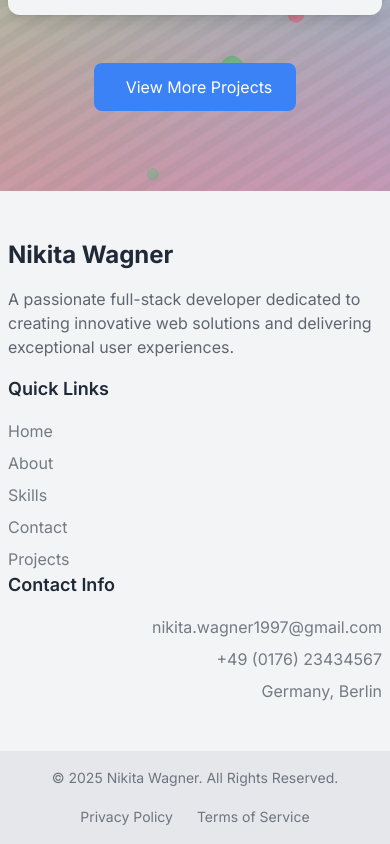
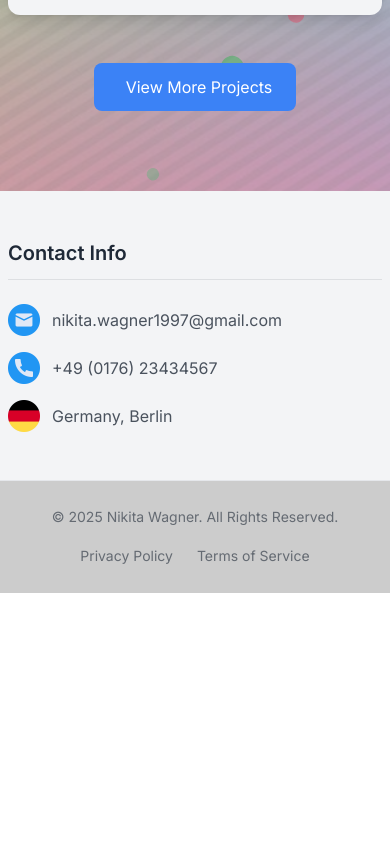
Before and after one commit to NikitaKonkov/Portfolio-React-Next, a Next.js app: page / in a window 390 px wide. Shown: the part 7212-8056 px from the top of the page. After the commit the page ends 7805 px from the top, so only its background shows below. Built offline with nearby package versions, Linux system fonts and the light colour scheme.

Commit message:
Footer rework, remove redundent code

```diff
--- a/app/components/Footer/Footer.jsx
+++ b/app/components/Footer/Footer.jsx
@@ -1,6 +1,5 @@
 "use client";
 import React from 'react';
-import FooterHeader from './FooterHeader';
 import FooterContent from './FooterContent';
 import FooterBottomBar from './FooterBottomBar';
 
--- a/app/components/Footer/FooterBottomBar.jsx
+++ b/app/components/Footer/FooterBottomBar.jsx
@@ -7,7 +7,7 @@ const legalLinks = [
 ];
 
 const FooterBottomBar = ({ year }) => (
-  <div className="bg-gray-200 dark:bg-dark-primary border-t dark:border-dark-secondary">
+  <div className="bg-light-primary text-dark-text  dark:bg-dark-primary border-t dark:border-dark-secondary">
     <div className="max-w-7xl mx-auto px-4 sm:px-6 lg:px-8 py-4">
       <div className="flex flex-col md:flex-row justify-between items-center">
         <p className="text-light-text/60 dark:text-dark-text/60 text-sm">
--- a/app/components/Footer/FooterContactInfo.jsx
+++ b/app/components/Footer/FooterContactInfo.jsx
@@ -1,26 +1,39 @@
 import React from 'react';
 
-const FooterContactInfo = ({ items }) => (
+const FooterContactInfo = ({ items, title = "Contact Info" }) => (
   <div className="col-span-1">
-    <h3 className="text-lg font-semibold text-light-text dark:text-dark-text mb-4">Contact Info</h3>
-    <ul className="space-y-2">
+    <h3 className="text-xl font-semibold text-light-text dark:text-dark-text mb-6 border-b border-light-text/10 dark:border-dark-text/10 pb-3">
+      {title}
+    </h3>
+
+    <ul className="space-y-4 list-none">
       {items.map((item, index) => (
-        <li key={index} className="flex items-center space-x-2">
-          <i className={`${item.icon} text-light-text/50 dark:text-dark-text/50`}></i>
+        <li key={`contact-${index}`} className="flex items-center group">
+          <div className="flex-shrink-0 w-8 h-8 flex items-center justify-center rounded-full bg-light-accent/10 dark:bg-dark-accent/10 mr-3">
+            <img src={item.icon} alt="Icon Description" className="w-full h-full object-contain" />
+          </div>
+          <div className="flex-1">
             {item.isLink ? (
               <a
                 href={item.url}
-              className="text-light-text/60 dark:text-dark-text/60 hover:text-light-accent dark:hover:text-dark-accent transition-colors duration-300"
+                className="text-light-text/80 dark:text-dark-text/80 hover:text-light-accent dark:hover:text-dark-accent transition-colors duration-300 inline-block"
+                aria-label={`Contact via ${item.content}`}
+                rel={item.url.startsWith('http') ? "noopener noreferrer" : undefined}
+                target={item.url.startsWith('http') ? "_blank" : undefined}
               >
                 {item.content}
               </a>
             ) : (
-            <span className="text-light-text/60 dark:text-dark-text/60">{item.content}</span>
+              <span className="text-light-text/80 dark:text-dark-text/80">
+                {item.content}
+              </span>
             )}
+          </div>
         </li>
       ))}
     </ul>
   </div>
 );
 
+
 export default FooterContactInfo;
--- a/app/components/Footer/FooterContent.jsx
+++ b/app/components/Footer/FooterContent.jsx
@@ -1,32 +1,13 @@
 import React from 'react';
-import FooterHeader from './FooterHeader';
-import FooterSocialLinks from './FooterSocialLinks';
-import FooterQuickLinks from './FooterQuickLinks';
 import FooterContactInfo from './FooterContactInfo';
-import { socialLinks, quickLinks, contactInfo } from './content';
+import { contactInfo } from './content';
 
 const FooterContent = () => {
-  const handleNavClick = (e, section) => {
-    e.preventDefault();
-    if (section === 'home') {
-      window.scrollTo({
-        top: 0,
-        behavior: 'smooth'
-      });
-    } else {
-      const element = document.getElementById(section);
-      if (element) {
-        element.scrollIntoView({ behavior: 'smooth' });
-      }
-    }
-  };
+
 
   return (
     <div className="max-w-7xl mx-auto px-4 sm:px-6 lg:px-8 py-12">
       <div className="grid grid-cols-1 md:grid-cols-4 gap-8">
-        <FooterHeader />
-        <FooterSocialLinks links={socialLinks} />
-        <FooterQuickLinks links={quickLinks} handleClick={handleNavClick} />
         <FooterContactInfo items={contactInfo} />
       </div>
     </div>
--- a/app/components/Footer/FooterHeader.jsx
+++ /dev/null
@@ -1,13 +0,0 @@
-import React from 'react';
-
-const FooterHeader = () => (
-  <div className="col-span-1 md:col-span-2">
-    <h3 className="text-2xl font-bold text-light-text dark:text-dark-text mb-4">Nikita Wagner</h3>
-    <p className="text-light-text/70 dark:text-dark-text/70 mb-4">
-      A passionate full-stack developer dedicated to creating innovative web solutions
-      and delivering exceptional user experiences.
-    </p>
-  </div>
-);
-
-export default FooterHeader;
--- a/app/components/Footer/FooterQuickLinks.jsx
+++ /dev/null
@@ -1,22 +0,0 @@
-import React from 'react';
-
-const FooterQuickLinks = ({ links, handleClick }) => (
-  <div className="col-span-1">
-    <h3 className="text-lg font-semibold text-light-text dark:text-dark-text mb-4">Quick Links</h3>
-    <ul className="space-y-2">
-      {links.map((link, index) => (
-        <li key={index}>
-          <a
-            href={link.url}
-            onClick={(e) => handleClick(e, link.label.toLowerCase())}
-            className="text-light-text/60 dark:text-dark-text/60 hover:text-light-accent dark:hover:text-dark-accent transition-colors duration-300"
-          >
-            {link.label}
-          </a>
-        </li>
-      ))}
-    </ul>
-  </div>
-);
-
-export default FooterQuickLinks;
--- a/app/components/Footer/FooterSocialLinks.jsx
+++ /dev/null
@@ -1,19 +0,0 @@
-import React from 'react';
-
-const FooterSocialLinks = ({ links }) => (
-  <div className="flex space-x-4">
-    {links.map((link, index) => (
-      <a
-        key={index}
-        href={link.url}
-        target="_blank"
-        rel="noopener noreferrer"
-        className="text-light-text/60 dark:text-dark-text/60 hover:text-light-accent dark:hover:text-dark-accent transition-colors duration-300"
-      >
-        <i className={`${link.icon} text-xl`}></i>
-      </a>
-    ))}
-  </div>
-);
-
-export default FooterSocialLinks;
--- a/app/components/Footer/content.js
+++ b/app/components/Footer/content.js
@@ -1,35 +1,21 @@
-// Social media links data
-export const socialLinks = [
-    { url: "https://github.com/NikitaKonkov", icon: "fab fa-github", label: "GitHub" },
-    { url: "https://www.linkedin.com/in/mikita-wagner-253361350/", icon: "fab fa-linkedin", label: "LinkedIn" },
-    { url: "https://twitter.com", icon: "fab fa-twitter", label: "Twitter" }
-  ];
 
-  // Quick links data
-  export const quickLinks = [
-    { url: "#home", label: "Home" },
-    { url: "#about", label: "About" },
-    { url: "#skills", label: "Skills" },
-    { url: "#contact", label: "Contact" },
-    { url: "#projects", label: "Projects" }
-  ];
 
   // Contact info data
   export const contactInfo = [
     {
-      icon: "fas fa-envelope",
+      icon: "./icons/mail.png",
       content: "nikita.wagner1997@gmail.com",
       url: "mailto:nikita.wagner1997@gmail.com",
       isLink: true
     },
     {
-      icon: "fas fa-phone",
+      icon: "./icons/telephone.png",
       content: "+49 (0176) 23434567",
       url: "tel:+4901762343456",
       isLink: true
     },
     {
-      icon: "fas fa-map-marker-alt",
+      icon: "./icons/germany.png",
       content: "Germany, Berlin",
       isLink: false
     }
```
Lines whose indentation alone changed are shown as unchanged.
